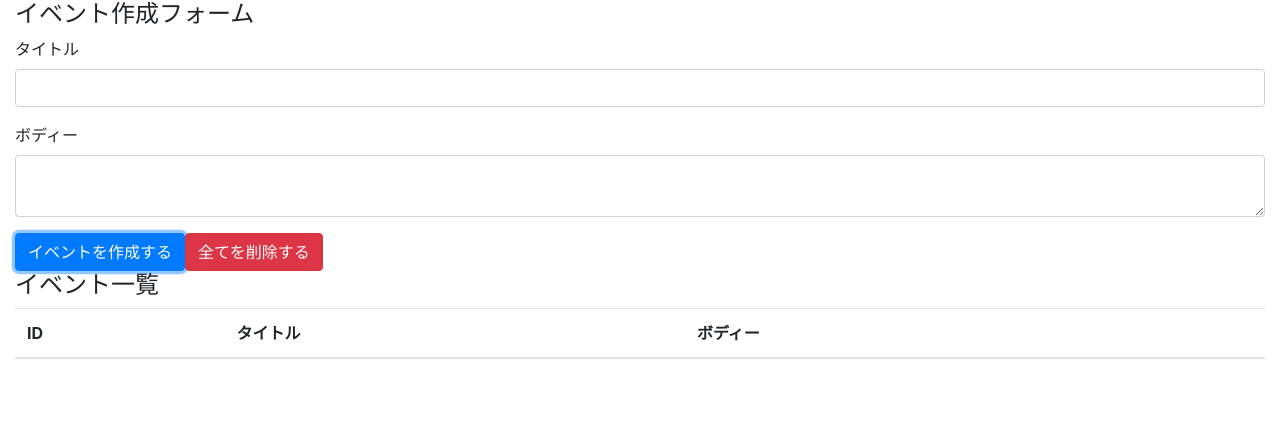
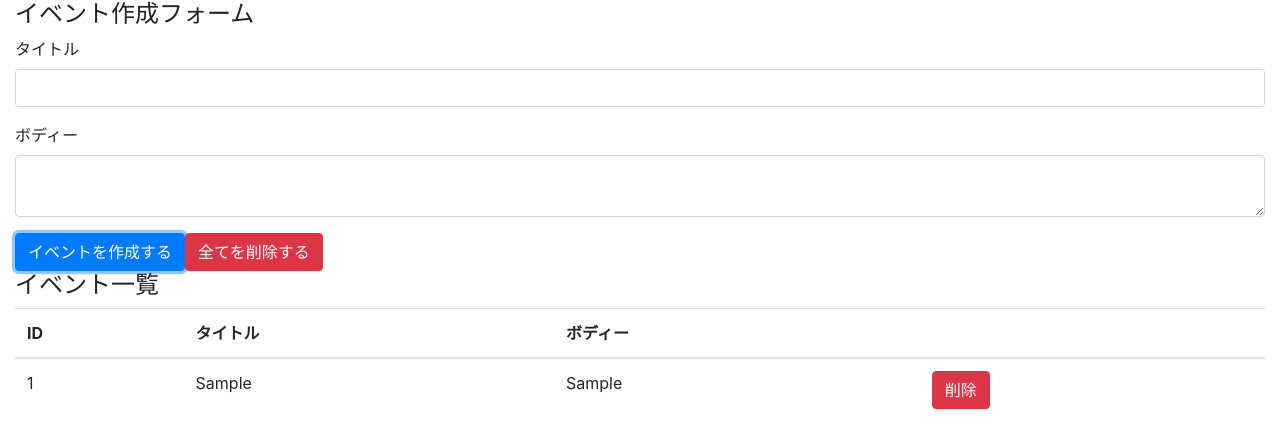
Before and after one commit to Tomy1123/react-hooks-101, a React (Create React App) app: page / in a window 1280 px wide. Both pictures are taken after typing "Sample", "Sample" into the empty fields and a click on the button "イベントを作成する". Shown: the top 448 px of the page. Built offline with nearby package versions, Linux system fonts and the light colour scheme.

Commit message:
display events, refactor and implement remove event button

```diff
--- a/src/components/App.js
+++ b/src/components/App.js
@@ -3,6 +3,7 @@ import React, { useReducer, useState } from 'react'
 import 'bootstrap/dist/css/bootstrap.min.css'
 
 import reducer  from '../reducers'
+import Event from './Event'
 
 const App = () => {
   const [state, dispatch] = useReducer(reducer, [])
@@ -50,7 +51,9 @@ const App = () => {
             <th></th>
           </tr>
         </thead>
-        <tbody></tbody>
+        <tbody>
+          { state.map((event, index) => ( <Event key={index} event={event} dispatch={dispatch} />))}
+        </tbody>
       </table>
     </div>
   )
--- /dev/null
+++ b/src/components/Event.js
@@ -0,0 +1,18 @@
+import React from 'react'
+
+const Event = ({ dispatch, event }) => {
+  const id = event.id
+  const handleClickDeleteButton = () => {
+    dispatch({ type: 'DELETE_EVENT', id })
+  }
+  return (
+    <tr>
+      <td>{id}</td>
+      <td>{event.title}</td>
+      <td>{event.body}</td>
+      <td><button type="button" className="btn btn-danger" onClick={handleClickDeleteButton}>削除</button></td>
+    </tr>
+  )
+}
+
+export default Event
--- a/src/reducers/index.js
+++ b/src/reducers/index.js
@@ -6,7 +6,7 @@ const events = ( state=[], action ) => {
       const id = length === 0 ? 1 : state[length -1].id + 1
       return [...state, { id, ...event}]
     case 'DELETE_EVENT':
-      return state
+      return state.filter(event => event.id !== action.id)
     case 'DELETE_ALL_EVENTS':
       return []
     default:
```
